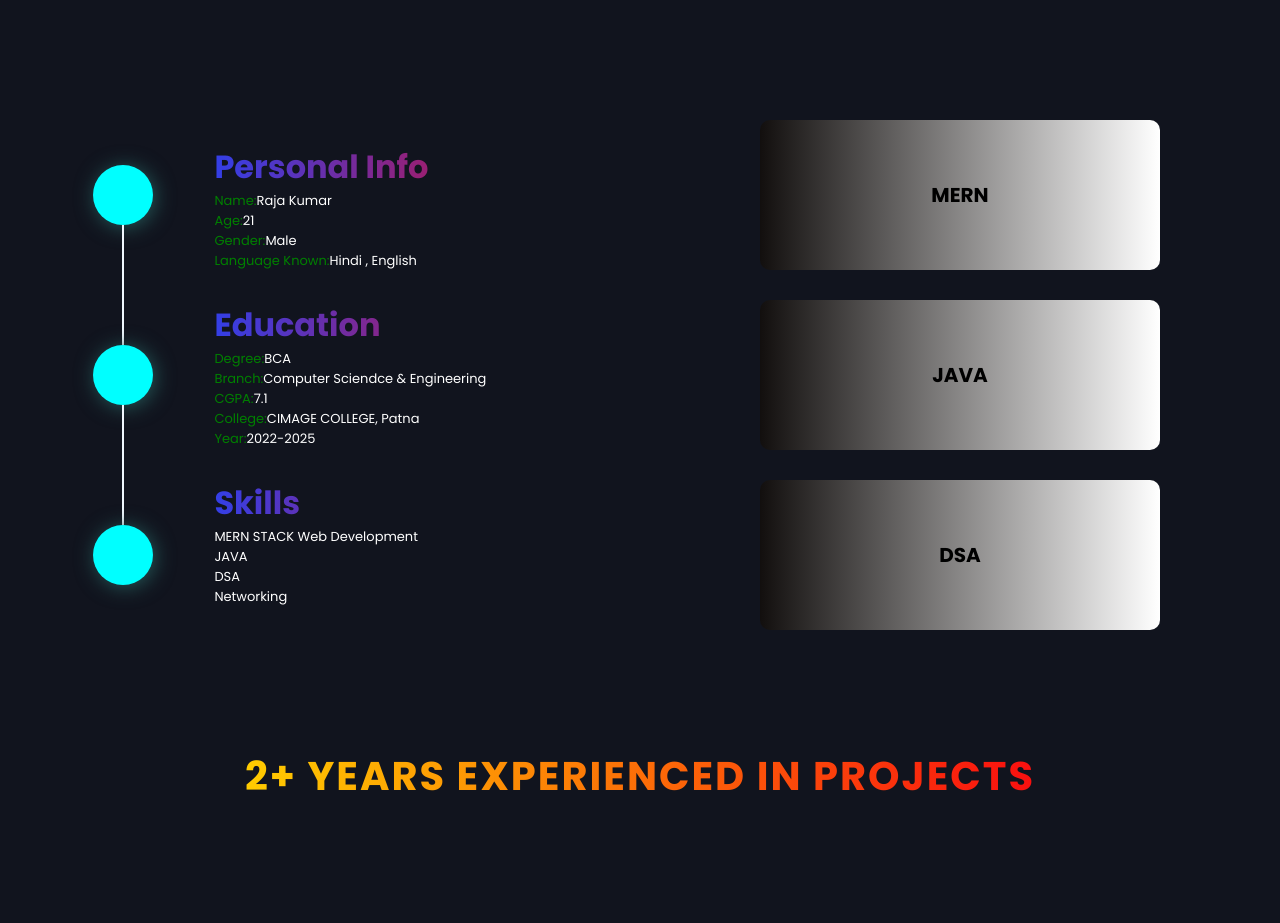
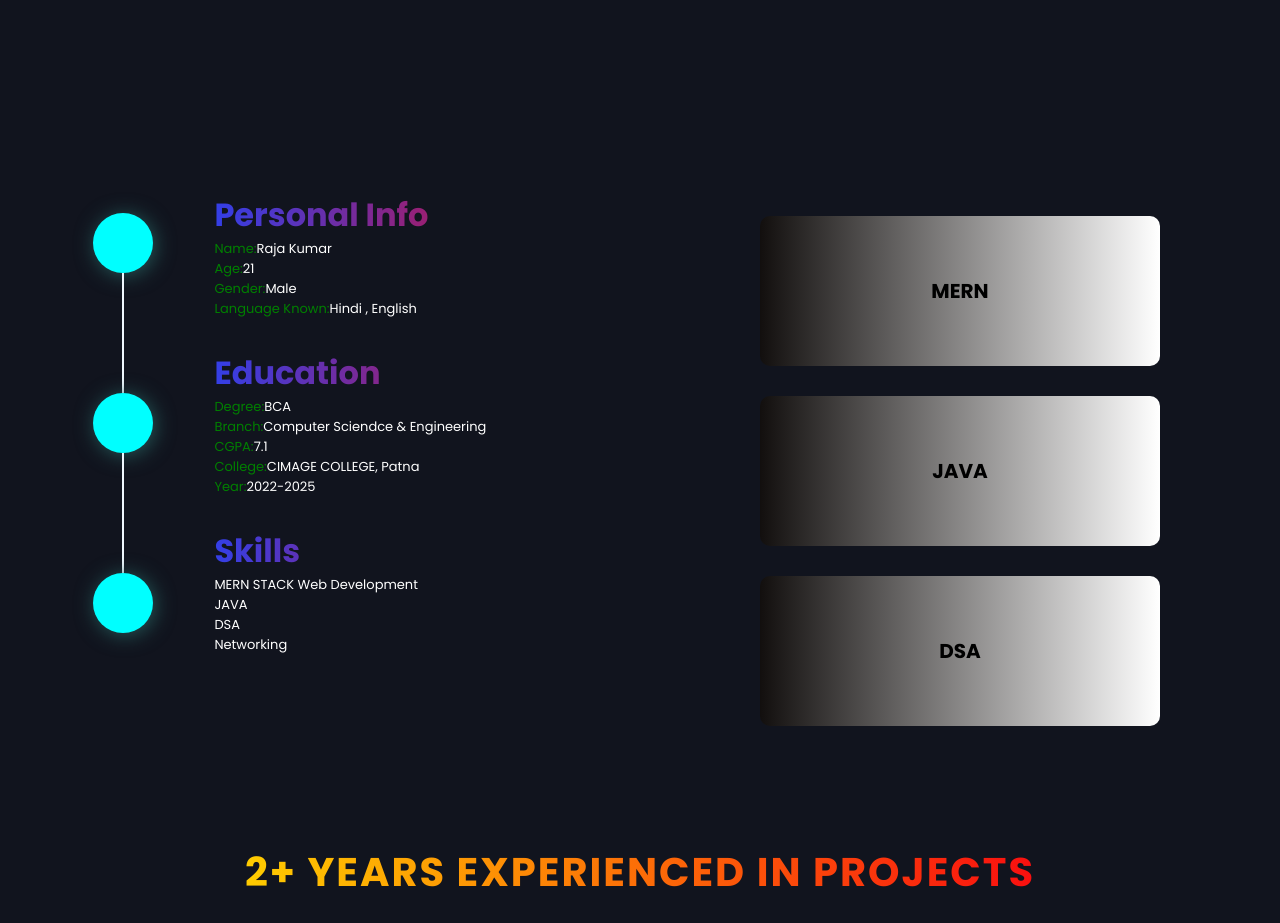
Before and after one commit to RaazaKumar/repo, a React (Vite) app: page / in a window 1280 px wide. Shown: the part 520-1443 px from the top of the page. Built offline with nearby package versions, Linux system fonts and the light colour scheme.

Commit message:
Update About.css

```diff
--- a/src/Components/About/About.css
+++ b/src/Components/About/About.css
@@ -76,7 +76,7 @@ color:white
 
 .right-about{
     width:50%;
-    /* height:100vh; */
+    margin-top:6rem;
     display: flex;
     align-items: center;
     justify-content: center;
```
